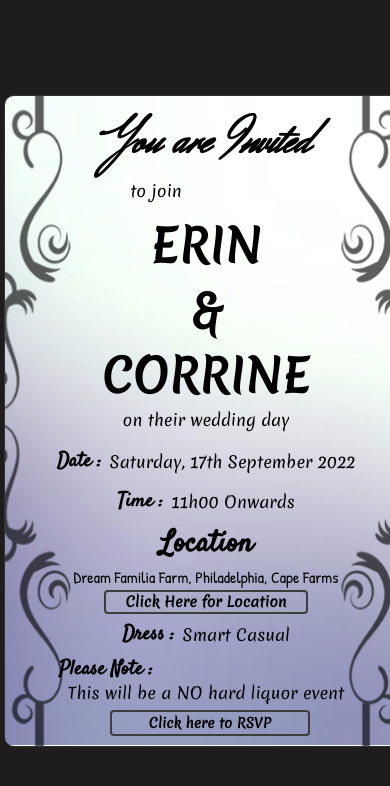
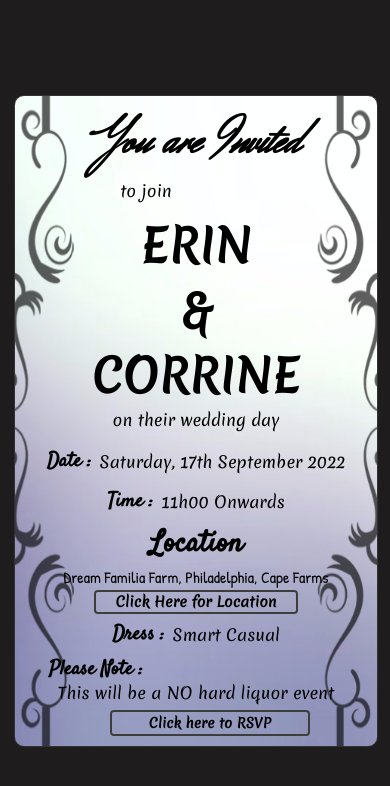
Before and after one commit to madangryscientist/invatation, a React (Create React App) app: page / in a window 390 px wide. Shown: the top 786 px of the page. Built offline with nearby package versions, Linux system fonts and the light colour scheme; the HTML template or start-up script is replaced by a standard one.

Commit message:
small update for mobile

```diff
--- a/src/invitation.css
+++ b/src/invitation.css
@@ -33,8 +33,6 @@
   height: 650px;
   margin-top: 20px;
   border: 1px solid rgb(50, 50, 50);
-  padding-left: 10px;
-  padding-right: 10px;
   background-image: url(../public/back.jpg);
   background-repeat: round;
   margin-bottom: 20px;
@@ -184,12 +182,15 @@
 }
 .flip-card {
   background-color: transparent;
-  max-width: 400px;
-  min-width: 360px;
+  margin: 10px 0;
   height: 650px;
   perspective: 1000px;
 }
-
+@media screen and (max-width: 400px) {
+  .flip-card{
+    margin: 10px 0;
+  }
+}
 .flip-card-inner {
   position: relative;
   width: 100%;
@@ -227,12 +228,7 @@
   background-repeat: round;
   border-radius: 10px;
 }
-@media screen and (max-width: 400px) {
-  .flip-card-back, .flip-card-front{
-    padding-left: 10px;
-    padding-right: 10px;
-  }
-}
+
 .backButton {
   background: none;
   border: none;
```
Also changed, not shown: public/back.jpg.
